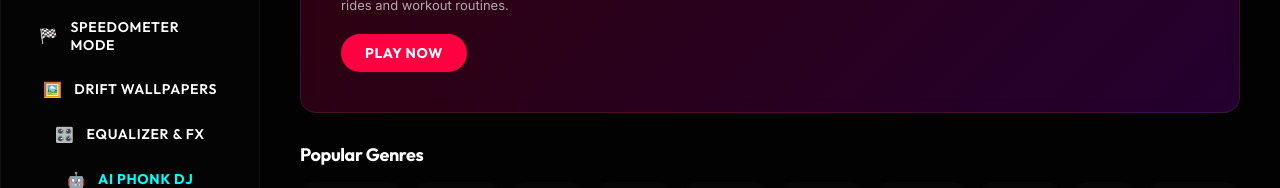
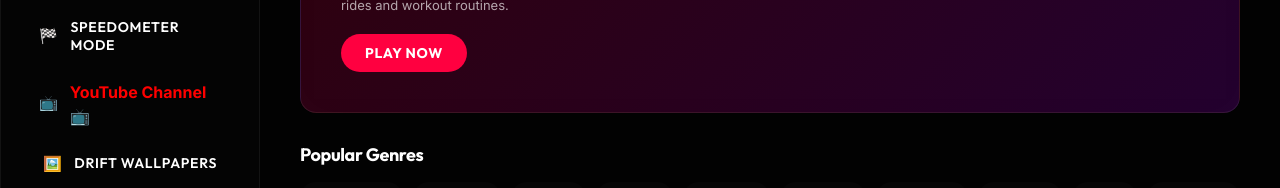
Before and after one commit to ogfunk808/BASS-PHONK, a React (Vite) app in the folder frontend/: page / in a window 1280 px wide. Both pictures are taken after typing "Sample", "5" into the empty fields and a click on the button "ENTER THE PHONK VERSE 🏎️💨". Shown: the part 212-400 px from the top of the page. Built offline with nearby package versions, Linux system fonts and the light colour scheme.

Commit message:
fix: resolve external audio streaming CORS block and add YouTube Channel link

```diff
--- a/frontend/src/App.jsx
+++ b/frontend/src/App.jsx
@@ -77,6 +77,7 @@ const TRANSLATIONS = {
     audioUrlLabel: 'Audio Stream URL',
     coverUrlLabel: 'Cover Art Image URL',
     publishBtn: 'PUBLISH TRACK ⚡',
+    youtube: 'YouTube Channel 📺',
   },
   pt: {
     home: 'Início',
@@ -139,6 +140,7 @@ const TRANSLATIONS = {
     audioUrlLabel: 'Link do Áudio',
     coverUrlLabel: 'Link da Capa do Álbum',
     publishBtn: 'PUBLICAR MÚSICA ⚡',
+    youtube: 'Canal do YouTube 📺',
   },
   ru: {
     home: 'Главная',
@@ -201,6 +203,7 @@ const TRANSLATIONS = {
     audioUrlLabel: 'Ссылка на аудиофайл',
     coverUrlLabel: 'Ссылка на обложку',
     publishBtn: 'ОПУБЛИКОВАТЬ ⚡',
+    youtube: 'YouTube Канал 📺',
   }
 };
 
@@ -366,6 +369,7 @@ export default function App() {
   };
 
   const handlePlayPause = () => {
+    handleInteraction();
     if (!currentTrack && queue.length > 0) {
       handlePlayTrack(queue[0], 0);
       return;
@@ -374,6 +378,7 @@ export default function App() {
   };
 
   const handlePlayTrack = (track, index) => {
+    handleInteraction();
     setCurrentIndex(index);
     setCurrentTrack(track);
     setIsPlaying(true);
@@ -611,6 +616,7 @@ export default function App() {
         onTimeUpdate={onTimeUpdate}
         onLoadedMetadata={onLoadedMetadata}
         onEnded={onTrackEnded}
+        crossOrigin="anonymous"
       />
 
       {/* 1. SIDEBAR (Collapsible drawer on mobile) */}
@@ -658,6 +664,9 @@ export default function App() {
           <button className={`neon-btn ${activePage === 'car-mode' ? 'active' : ''}`} onClick={() => { setActivePage('car-mode'); if (isMobile) setIsSidebarOpen(false); }} style={{ display: 'flex', alignItems: 'center', gap: '12px', background: activePage === 'car-mode' ? 'rgba(191, 0, 255, 0.12)' : 'transparent', border: 'none', color: '#fff', padding: '10px 14px', borderRadius: '8px', cursor: 'pointer', textAlign: 'left', width: '100%' }}>
             <span style={{ fontSize: '15px' }}>🏁</span> {t.speedometer}
           </button>
+          <a href="https://youtube.com/@ogfunk808?si=6pcmeey4q8zIfZ96" target="_blank" rel="noopener noreferrer" style={{ display: 'flex', alignItems: 'center', gap: '12px', background: 'transparent', border: 'none', color: '#FF0000', padding: '10px 14px', borderRadius: '8px', cursor: 'pointer', textAlign: 'left', width: '100%', textDecoration: 'none', fontWeight: 'bold' }}>
+            <span style={{ fontSize: '15px' }}>📺</span> {t.youtube || 'YouTube Channel'}
+          </a>
           <button className={`neon-btn ${activePage === 'wallpapers' ? 'active' : ''}`} onClick={() => { setActivePage('wallpapers'); if (isMobile) setIsSidebarOpen(false); }} style={{ display: 'flex', alignItems: 'center', gap: '12px', background: activePage === 'wallpapers' ? 'rgba(191, 0, 255, 0.12)' : 'transparent', border: 'none', color: '#fff', padding: '10px 14px', borderRadius: '8px', cursor: 'pointer', textAlign: 'left', width: '100%' }}>
             <span style={{ fontSize: '15px' }}>🖼️</span> {t.wallpapers}
           </button>
```
